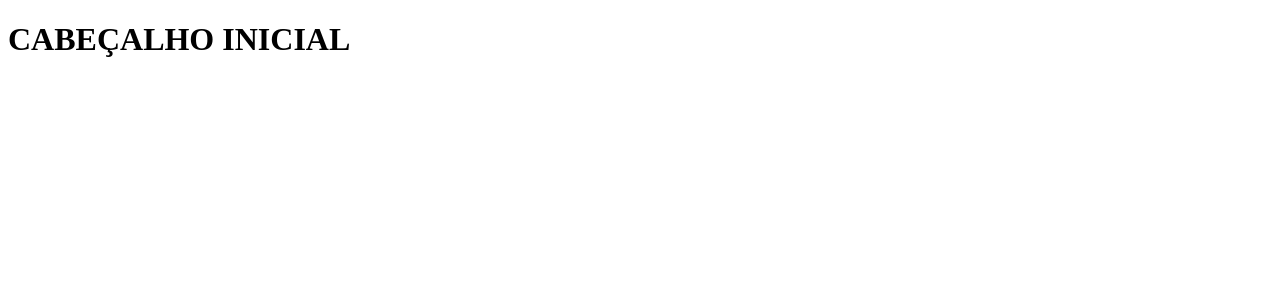
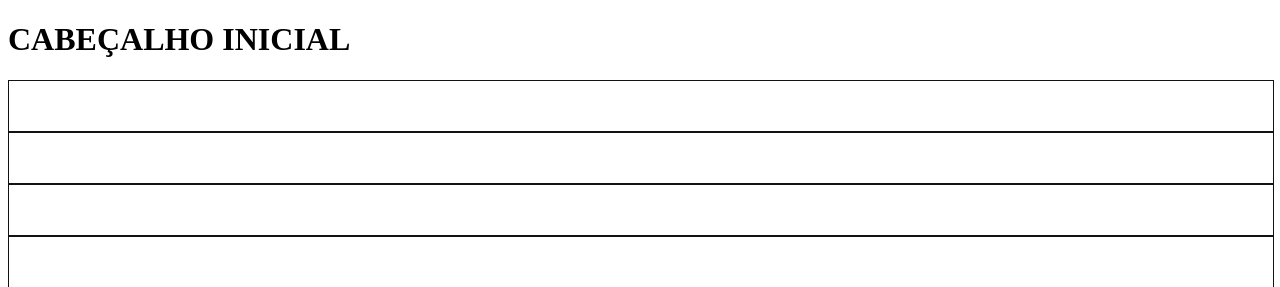
Before and after one commit to DoNorte/projetop, a plain HTML site: page index.html in a window 1280 px wide. Shown: the top 287 px of the page. Drawn offline with Linux system fonts and the light colour scheme.

Commit message:
Style nos sections

```diff
--- a/index.html
+++ b/index.html
@@ -4,7 +4,12 @@
     <meta charset="UTF-8">
     <meta name="viewport" content="width=device-width, initial-scale=1.0">
     <title>Document</title>
+    <style>
+    section {height: 50px; width: 100%; border: 1px solid #101311;}
+    section {border-style: solid;}
+    </style>
 </head>
+
 <body>
 
     <header><h1>CABEÇALHO INICIAL</h1></header>
```
